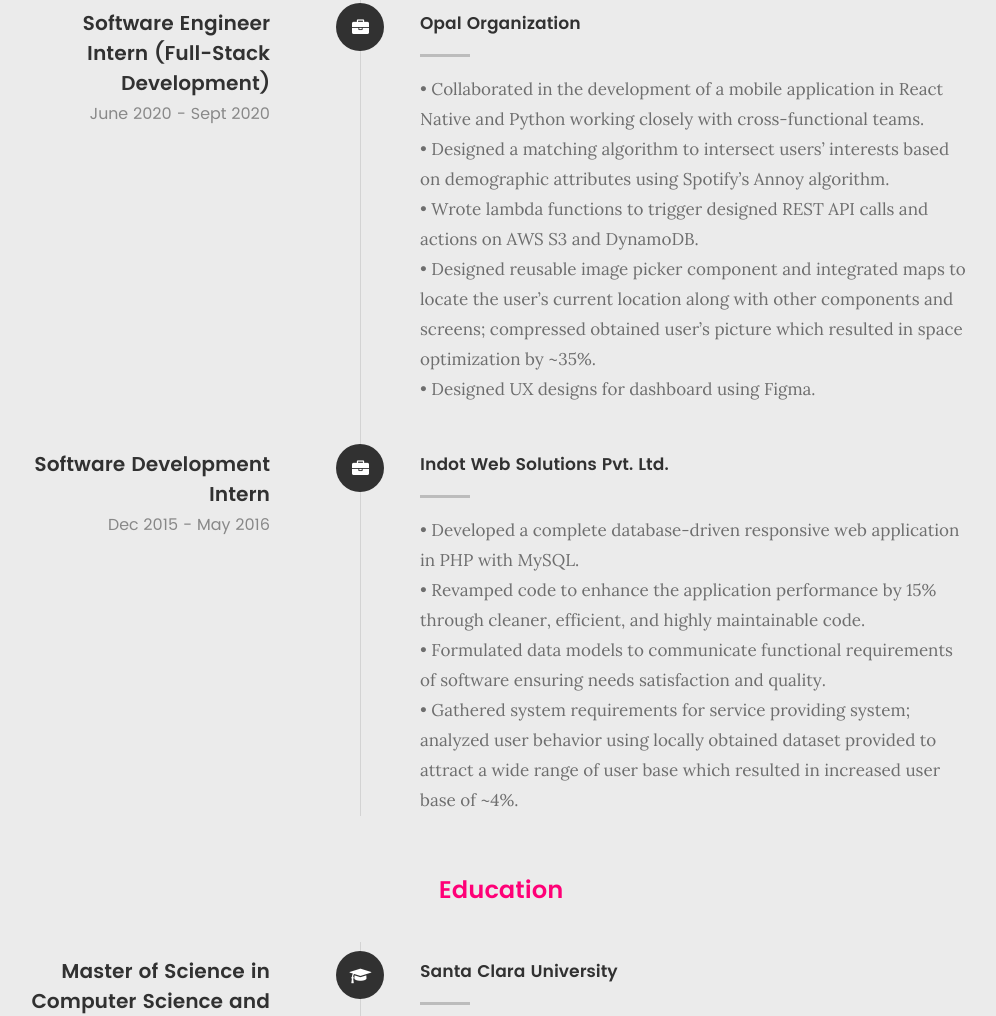
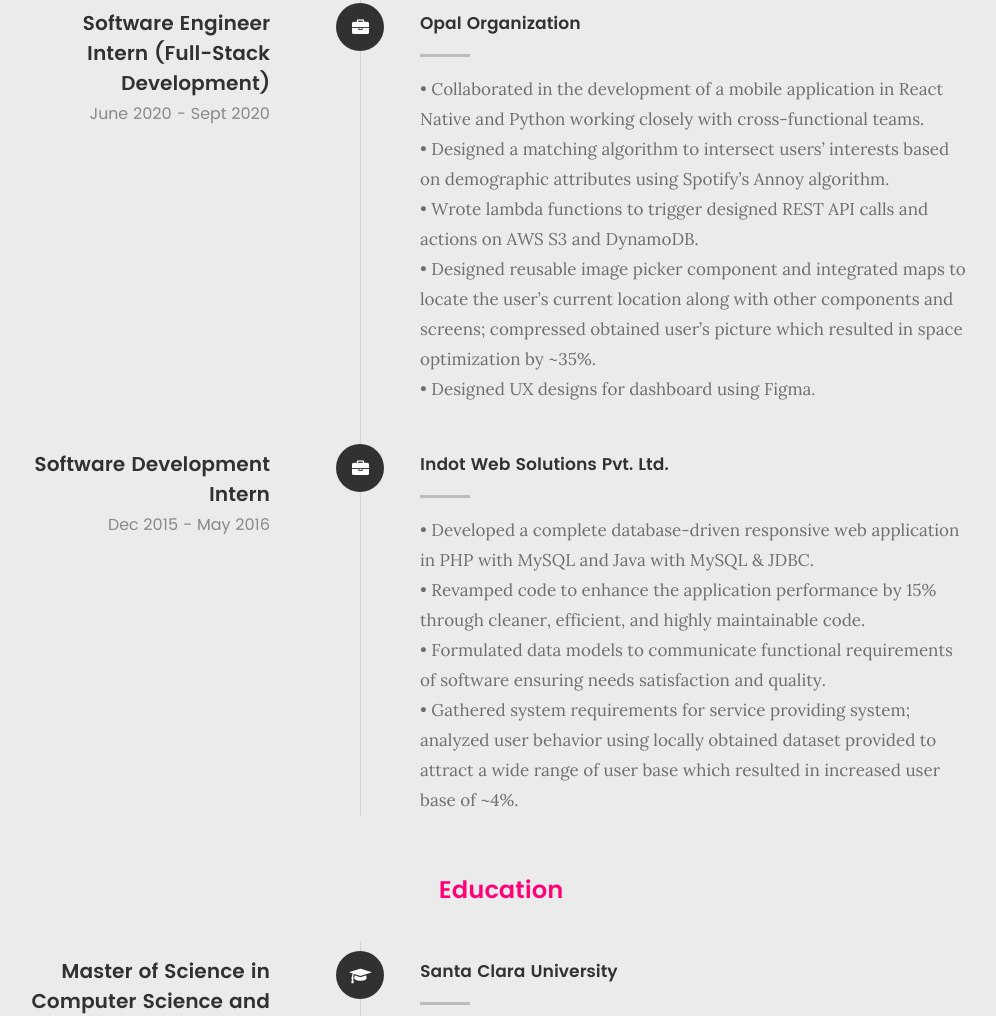
Before and after one commit to gmit816/gmit816.github.io, a plain HTML site: page index.html in a window 1280 px wide. Shown: the part 3683-4699 px from the top of the page, without its empty margins (139-1135 px from the left). Drawn offline with Linux system fonts and the light colour scheme; files whose address does not match are found by name.

Commit message:
Resume changes

```diff
--- a/index.html
+++ b/index.html
@@ -302,7 +302,7 @@ header .top-bar {
 					<div class="timeline-content">
 						<h4>Santa Clara University</h4>
 						<p>• Redesigning component tree with a team of five that will expectedly maximize code reusability by 40%.
-							<br/>• Leveraging Figma, ReactJS, and Javascript to design and translate stakeholder requirements into a web application.
+							<br/>• Leveraging Figma, ReactJS, and Firebase to design and translate stakeholder requirements into a web application.
 							<br/>• Integrating user data using the Redux library, and LocalStorage to maintain customer authenticity and privacy.
 							</p>
 					</div>
@@ -406,7 +406,7 @@ header .top-bar {
 
 	   				<div class="timeline-content">
 	   					<h4>Indot Web Solutions Pvt. Ltd.</h4>
-	   					<p>• Developed a complete database-driven responsive web application in PHP with MySQL.
+	   					<p>• Developed a complete database-driven responsive web application in PHP with MySQL and Java with MySQL & JDBC.
 							<br/>• Revamped code to enhance the application performance by 15%  through cleaner, efficient, and highly maintainable code.
 							<br/>• Formulated data models to communicate functional requirements of software ensuring needs satisfaction and quality.
 							<br/>• Gathered system requirements for service providing system; analyzed user behavior using locally obtained dataset provided to attract
```
Also changed, not shown: 1 other file.
